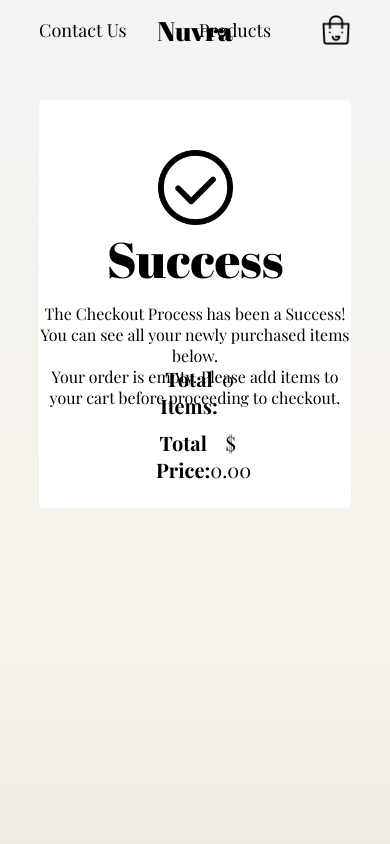
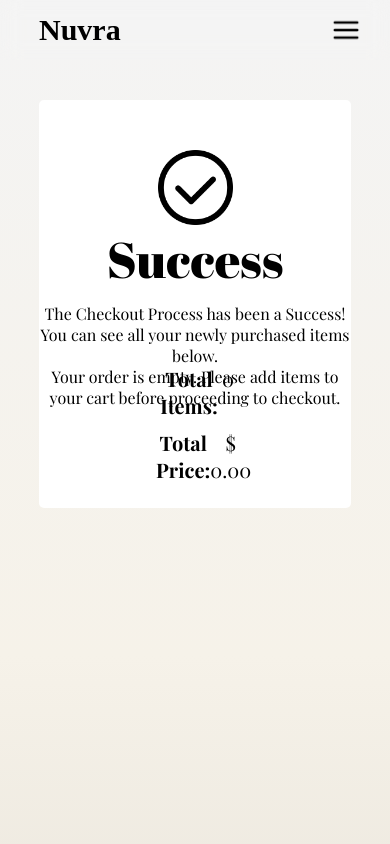
Before and after one commit to werivik/Nuvra, a React (Vite) app: page /checkout in a window 390 px wide. Shown: the top 844 px of the page. Built offline with nearby package versions, Linux system fonts and the light colour scheme; a web font is replaced by a local one.

Commit message:
making a responsive menu

```diff
--- a/src/components/Header/Header.js
+++ b/src/components/Header/Header.js
@@ -1,11 +1,19 @@
+import { useState } from "react";
 import { Link } from "react-router-dom";
 import { useShoppingCart } from "../../pages/ShoppingCart/ShoppingCart";
 import styles from "./Header.module.css";
 import shoppingBag from '/media/icons/shoppingbag.png';
+import openMenu from '/media/icons/openmenu.png';
+import defaultMenu from '/media/icons/defaultmenu.png';
 
 function Header() {
   const { getTotalItems } = useShoppingCart();
   const totalItems = getTotalItems();
+  const [menuOpen, setMenuOpen] = useState(false);
+
+  const toggleMenu = () => {
+    setMenuOpen(!menuOpen);
+  };
 
   return (
     <header className={styles.header}>
@@ -23,6 +31,27 @@ function Header() {
             </div>
           </li>
         </ul>
+
+        <div className={styles.menuIcon} onClick={toggleMenu}>
+          <img src={menuOpen ? openMenu : defaultMenu} alt="Menu" />
+        </div>
+
+        <Link to="/" className={styles.logo2}>Nuvra</Link>
+
+        <ul className={`${styles.responsiveMenu} ${menuOpen ? styles.showMenu : ""}`}>
+          <li className={styles.responsiveLinks}>
+            <Link to="/" className={styles.respoLink}>Home</Link>
+            <Link to="/products" className={styles.respoLink}>Products</Link>
+            <Link to="/ShoppingCart" className={styles.respoLink}>
+              <div className={styles.respoCart}>
+                <span>Shopping Cart</span>
+                <p style={{ opacity: totalItems > 0 ? 1 : 0 }}>{totalItems}</p>
+                <img src={shoppingBag} alt="Shopping Bag" className={styles.cart} />
+              </div>
+            </Link>
+            <Link to="/Contact" className={styles.respoLink}>Contact Us</Link>
+          </li>
+        </ul>
       </nav>
     </header>
   );
--- a/src/components/Header/Header.module.css
+++ b/src/components/Header/Header.module.css
@@ -103,3 +103,110 @@
       align-items: center;
       justify-content: center;
     }
+
+    .responsiveMenu {
+      display: none;
+      flex-direction: column;
+      justify-content: left;
+      gap: 30px;
+      background-color: pink;
+      padding-left: 25px;
+      padding-top: 75px;
+      position: absolute;
+      top: -30px;
+      left: 200%;
+      right: -75px;
+      width: 250px;
+      height: 100vh;
+      transition: right 0.25s ease-in-out;
+    }
+
+    .responsiveLinks {
+      display: flex;
+      flex-direction: column;
+      gap: 25px;
+      width: 100%;
+    }
+
+    .responsiveLinks .respoLink {
+      width: 90%;
+      height: 25px;
+      text-align: left;
+      padding: 0;
+      margin: 0;
+      display: flex;
+      flex-direction: row;
+    }
+
+    .responsiveLinks .respoLink .cart {
+      width: 20px;
+      height: 25px;
+    }
+
+    .respoCart {
+      display: flex;
+      flex-direction: row;
+      gap: 15px;
+    }
+
+    .menuIcon {
+      width: 30px;
+      height: 30px;
+      cursor: pointer;
+      position: absolute;
+      top: -15px;
+      right: -10px;
+      display: none;
+      transition: 0.25s;
+    }
+
+    .menuIcon img {
+      width: 100%;
+      height: 100%;
+      object-fit: contain;
+      transition: 0.25s;
+    }
+
+    .showMenu {
+      left: 50%;
+      right: 0%;
+      transition: right 0.25s ease-in-out;
+    }
+
+    .logo2 {
+      display: none;
+      position: absolute;
+      top: -17.5px;
+      text-decoration: none;
+      color: black;
+      font-size: 30px;
+      font-weight: bolder;
+    }
+
+    @media screen and (max-width: 950px) {
+      .rightside {
+        gap: 35px;
+      }
+    }
+    @media screen and (max-width: 650px) {
+      .leftside, .rightside {
+        display: none;
+      }
+      .responsiveMenu {
+        display: flex;
+        transition: 0.25s;
+      }
+      .menu {
+        display: none;
+        transition: 0.25s;
+      }
+      .menuIcon {
+        display: block;
+        z-index: 999;
+        transition: 0.25s;
+      }
+
+      .logo2 {
+        display: flex;
+      }
+    }
```
Also changed, not shown: media/icons/defaultmenu.png (added), media/icons/openmenu.png (added).
